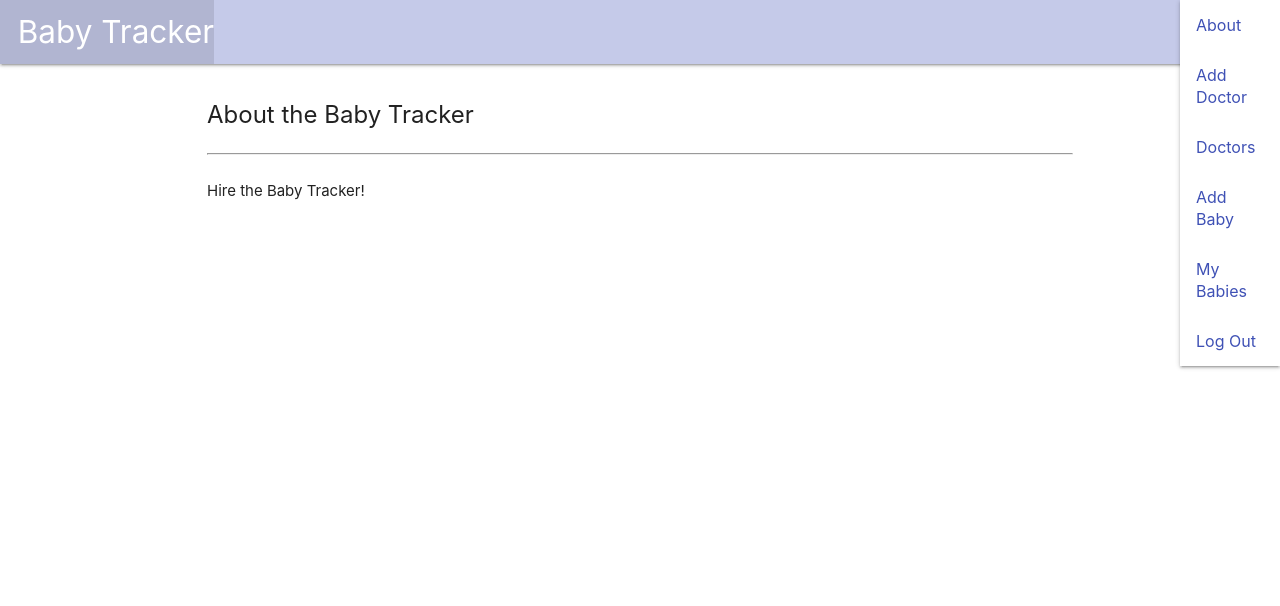
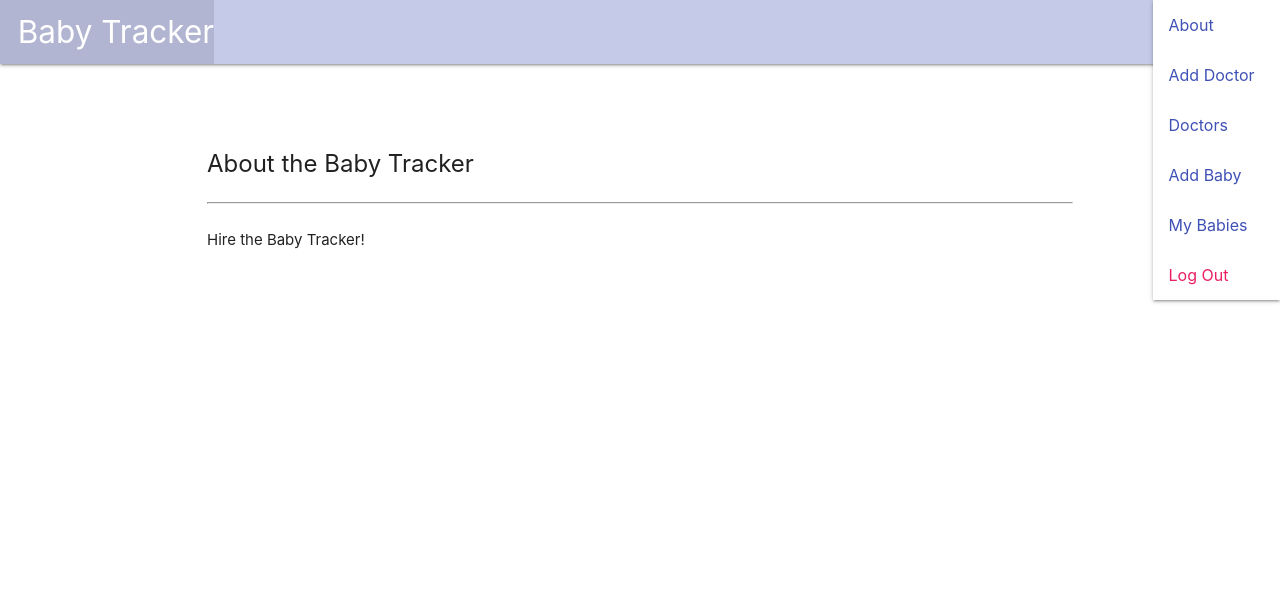
Before and after one commit to amandomoreno/baby-tracker, a Django app: page /about/ in a window 1280 px wide, after a click on "Menu". Shown: the top 606 px of the page. Run offline with Django 3.2, Linux system fonts and the light colour scheme; the visitor is signed in with stand-in values (Sample User, id 1).

Commit message:
navbar styling

```diff
--- a/main_app/static/css/style.css
+++ b/main_app/static/css/style.css
@@ -4,6 +4,15 @@ body {
     min-height: 100vh;
     justify-content: center;
     padding: 0 10rem 0 10rem 0;
+}
+
+#dropdown-btn {
+    width: 8.5rem;
+}
+
+#menu {
+    margin: 0 auto;
+    padding: 0 40px 0 40px;
 }
 
 main {
@@ -23,7 +32,7 @@ main {
 
 h1 {
     font-size: 24px;
-    margin: 1.5rem auto;
+    margin: .5rem auto;
 }
 
 .btns {
--- a/main_app/templates/base.html
+++ b/main_app/templates/base.html
@@ -14,25 +14,27 @@
 <body>
   <header>
     <ul id="dropdown1" class="dropdown-content">
+        <div class="link">
             <li><a class="indigo-text" href="{% url 'about' %}">About</a></li>
               {% if user.is_authenticated %}
-            <li><a class="indigo-text" href="{% url 'doctors_create' %}">Add Doctor</a></li>
+                <li><a class="links indigo-text" href="{% url 'doctors_create' %}">Add Doctor</a></li>
                 <li><a class="indigo-text" href="{% url 'doctors_index' %}">Doctors</a></li>
                 <li><a class="indigo-text" href="{% url 'babies_create' %}">Add Baby</a></li>
                 <li><a class="indigo-text" href="{% url 'index' %}">My Babies</a></li>
-            <li><a class="indigo-text" href="{% url 'logout' %}">Log Out</a></li>
+                <li><a class="pink-text" href="{% url 'logout' %}">Log Out</a></li>
               {% else %}
                 <li><a class="indigo-text" href="{% url 'signup' %}">Sign Up</a></li>
                 <li><a class="indigo-text" href="{% url 'login' %}">Log In</a></li>
               {% endif %}
+        </div>
       </ul>
     <nav>
       <div class="nav-wrapper indigo lighten-4">
         <ul>
           <li><a href="/" class="left brand-logo">&nbsp;&nbsp;Baby Tracker</a></li>
         </ul>
-        <ul class="right">
-            <li><a class="dropdown-trigger" href="#!" data-target="dropdown1">Menu<i class="material-icons right"></i></a></li>
+        <ul id="dropdown-btn" class="right">
+            <li><a id="menu" class="dropdown-trigger" href="#!" data-target="dropdown1">Menu<i class="material-icons right"></i></a></li>
         </ul>
       </div>
     </nav>
```
Also changed, not shown: main_app/models.py (+6 -7 lines), main_app/migrations/0010_auto_20210208_1712.py (added). Lines whose indentation alone changed are shown as unchanged.
